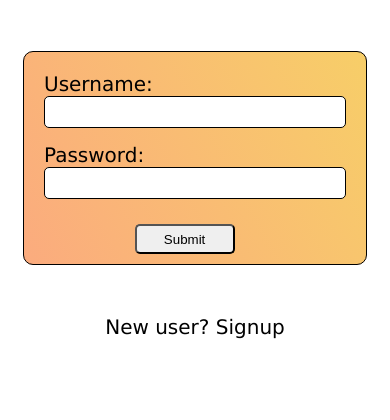
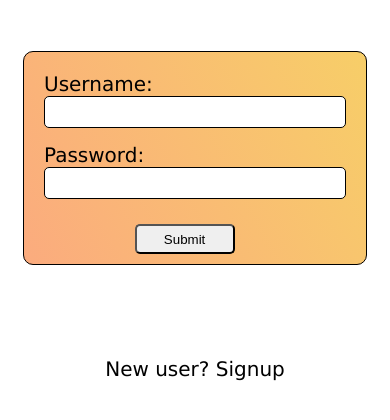
Before and after one commit to nidhinkrishna/notes-app-using-django, a Django app: page /login/ in a window 390 px wide. Shown: the part 264-684 px from the top of the page. Run offline with Django 4.2, Linux system fonts and the light colour scheme.

Commit message:
modification on some folders and added gitignore

```diff
--- a/notesapp/static/css/loginandsignup.css
+++ b/notesapp/static/css/loginandsignup.css
@@ -75,7 +75,7 @@ button:hover{
 
     }
     .footer1{
-        top: 75;
+        top: 75%;
     }
 
 }
```
Also changed, not shown: notesapp/db.sqlite3, 1 other file.
